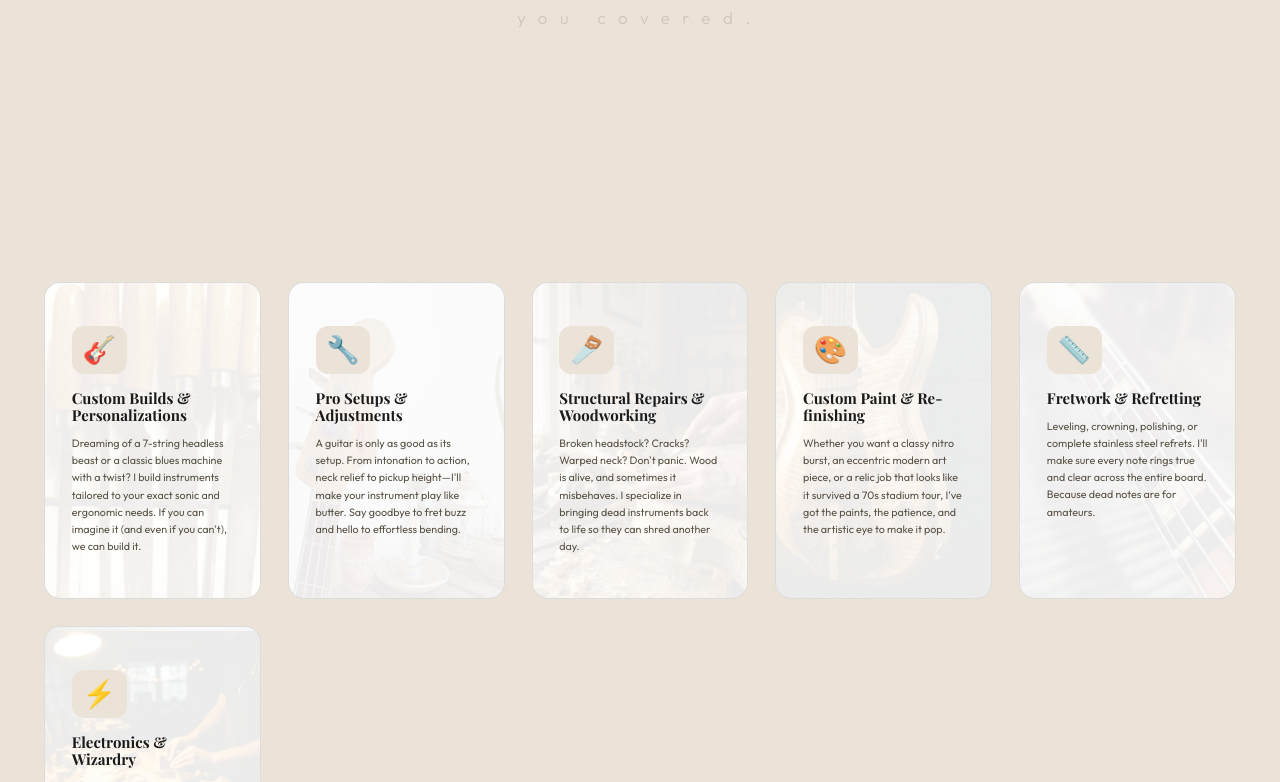
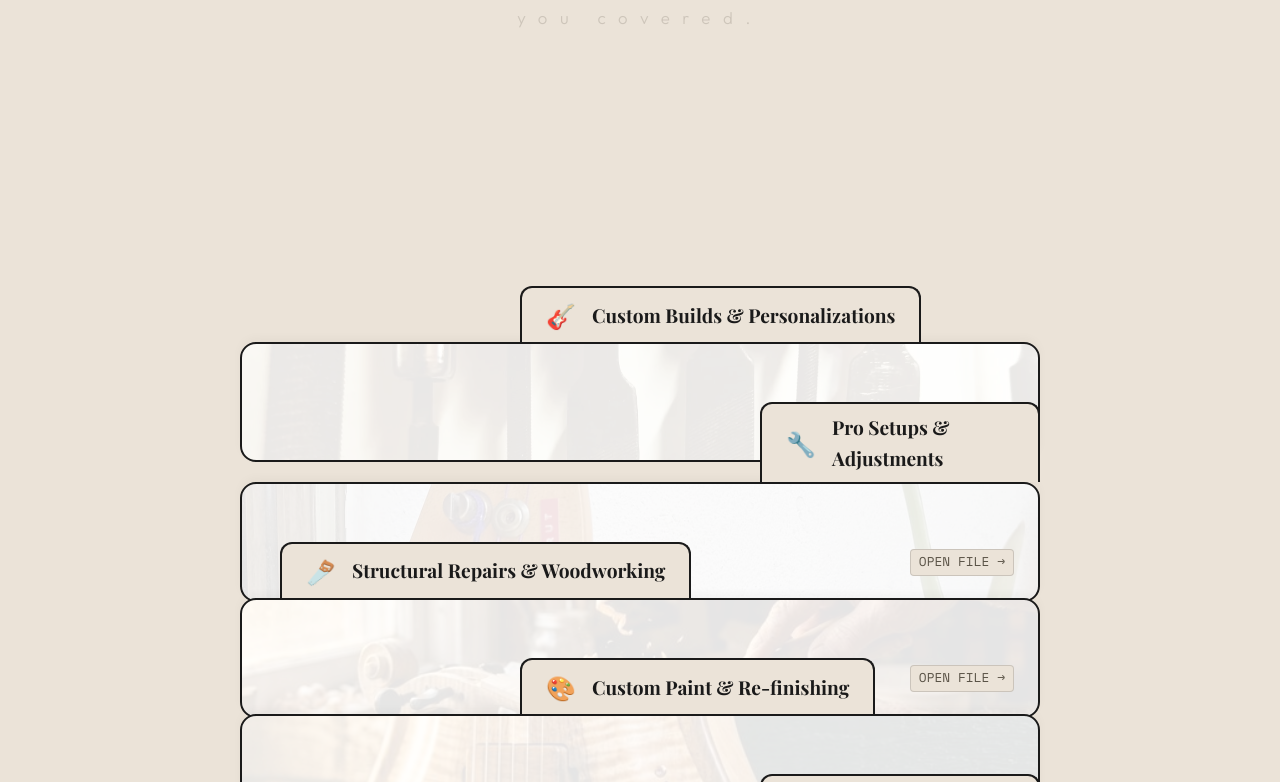
Before and after one commit to JoanDidac/Brut-Guitars, a React (Vite) app: page / in a window 1280 px wide. Shown: the part 4553-5335 px from the top of the page. Built offline with nearby package versions, Linux system fonts and the light colour scheme; a web font is replaced by a local one.

Commit message:
feat(services): transition to interactive stacked manila folder layout

```diff
--- a/src/components/Services.css
+++ b/src/components/Services.css
@@ -43,86 +43,241 @@
     /* Subtle presence */
 }
 
-.services__grid {
-    display: grid;
-    grid-template-columns: repeat(auto-fit, minmax(200px, 1fr));
-    gap: calc(var(--space-lg) * 0.67);
+.services__cabinet {
+    display: flex;
+    flex-direction: column;
+    align-items: stretch;
+    max-width: 800px;
+    margin: 0 auto;
+    padding-top: var(--space-xl);
     position: relative;
     z-index: 2;
-    /* Ensure it stays above the moving header text */
 }
 
-
-.services__card {
-    background: var(--color-bg-card);
-    padding: calc(var(--space-xl) * 0.67) calc(var(--space-lg) * 0.67);
-    border-radius: var(--radius-lg);
-    border: 1px solid var(--color-border-light);
-    transition: box-shadow var(--transition-base), border-color var(--transition-base);
-    display: flex;
-    flex-direction: column;
-    align-items: flex-start;
+.file-folder {
+    width: 100%;
     position: relative;
-    overflow: hidden;
     cursor: pointer;
-    z-index: 1;
-    /* Above vinyl */
+    transition: transform 0.4s cubic-bezier(0.34, 1.56, 0.64, 1);
+    margin-top: -60px;
+    /* Overlap folders */
 }
 
-.services__card::before {
+.file-folder:first-child {
+    margin-top: 0;
+}
+
+.file-folder:hover {
+    transform: translateY(-30px);
+}
+
+.file-folder:hover~.file-folder {
+    transform: translateY(20px);
+    /* Push lower folders down */
+}
+
+/* The tab */
+.folder__tab {
+    display: inline-flex;
+    align-items: center;
+    gap: var(--space-sm);
+    background: var(--color-bg-alt);
+    padding: var(--space-xs) var(--space-md);
+    border: 2px solid var(--color-border);
+    border-bottom: none;
+    border-radius: 12px 12px 0 0;
+    font-family: var(--font-display);
+    font-weight: 700;
+    font-size: 1.2rem;
+    position: relative;
+    z-index: 2;
+    transition: background-color var(--transition-base);
+}
+
+/* To make tabs staggered (left, middle, right), we can use nth-child */
+.file-folder:nth-child(3n+1) .folder__tab {
+    margin-left: 5%;
+}
+
+.file-folder:nth-child(3n+2) .folder__tab {
+    margin-left: 35%;
+}
+
+.file-folder:nth-child(3n+3) .folder__tab {
+    margin-left: 65%;
+}
+
+.folder__icon {
+    font-size: 1.5rem;
+}
+
+/* The jacket */
+.folder__jacket {
+    background: var(--color-bg-card);
+    border: 2px solid var(--color-border);
+    border-radius: var(--radius-lg);
+    height: 120px;
+    /* Fixed height for the closed folder */
+    position: relative;
+    z-index: 1;
+    overflow: hidden;
+    box-shadow: 0 -4px 10px rgba(0, 0, 0, 0.03);
+    display: flex;
+    justify-content: flex-end;
+    align-items: flex-end;
+    padding: var(--space-md);
+    transition: border-color var(--transition-base), background-color var(--transition-base);
+}
+
+.folder__jacket::before {
     content: '';
     position: absolute;
-    top: 0;
-    left: 0;
-    right: 0;
-    bottom: 0;
+    inset: 0;
     background-image: var(--bg-img);
     background-size: cover;
     background-position: center;
-    opacity: 0.08;
-    /* Low opacity like hero */
+    opacity: 0.1;
+    z-index: 0;
     transition: opacity var(--transition-base), transform var(--transition-slow);
-    z-index: 0;
 }
 
-.services__card:hover::before {
+.file-folder:hover .folder__jacket::before {
     opacity: 0.15;
     transform: scale(1.05);
-    /* Slight zoom on hover */
 }
 
-.services__card>* {
-    position: relative;
-    z-index: 1;
-    /* Keep text above the background */
-}
-
-.services__card:hover {
-    box-shadow: 0 10px 30px rgba(0, 0, 0, 0.05);
+.file-folder:hover .folder__tab,
+.file-folder:hover .folder__jacket {
     border-color: var(--color-text-dim);
 }
 
-.services__icon {
-    font-size: calc(2.5rem * 0.67);
-    line-height: 1;
-    margin-bottom: calc(var(--space-md) * 0.67);
+.folder__hint {
+    font-family: var(--font-mono);
+    font-size: 0.8rem;
+    text-transform: uppercase;
+    color: var(--color-text-muted);
+    z-index: 1;
     background: var(--color-bg-alt);
-    padding: calc(var(--space-sm) * 0.67);
-    border-radius: var(--radius-md);
+    padding: 2px 8px;
+    border-radius: 4px;
+    border: 1px solid var(--color-border-light);
 }
 
-.services__card-title {
-    font-family: var(--font-display);
-    font-size: calc(1.4rem * 0.67);
-    font-weight: 700;
-    margin-bottom: calc(var(--space-sm) * 0.67);
-    color: var(--color-text);
+/* Modal Overlay */
+.file-modal-backdrop {
+    position: fixed;
+    inset: 0;
+    background: rgba(0, 0, 0, 0.4);
+    backdrop-filter: blur(8px);
+    z-index: 1000;
+    display: flex;
+    justify-content: center;
+    align-items: center;
+    padding: var(--space-md);
+    opacity: 0;
+    animation: fadeIn 0.3s forwards;
 }
 
-.services__card-desc {
-    font-size: calc(1rem * 0.67);
+.file-modal {
+    background: var(--color-bg);
+    width: 100%;
+    max-width: 800px;
+    max-height: 90vh;
+    border: 2px solid var(--color-border);
+    border-radius: var(--radius-lg);
+    box-shadow: 20px 20px 0 rgba(0, 0, 0, 0.1);
+    /* Brutalist shadow */
+    display: flex;
+    flex-direction: column;
+    overflow: auto;
+    transform: translateY(50px);
+    animation: slideUp 0.4s cubic-bezier(0.34, 1.56, 0.64, 1) forwards;
+}
+
+.file-modal__header {
+    display: flex;
+    justify-content: space-between;
+    align-items: center;
+    padding: var(--space-md) var(--space-lg);
+    border-bottom: 2px solid var(--color-border);
+    background: var(--color-bg-alt);
+    position: sticky;
+    top: 0;
+    z-index: 10;
+}
+
+.file-modal__title {
+    font-family: var(--font-display);
+    font-size: 2rem;
+    display: flex;
+    align-items: center;
+    gap: var(--space-sm);
+    margin: 0;
+}
+
+.file-modal__close {
+    font-size: 2.5rem;
+    cursor: pointer;
+    line-height: 1;
+    padding: 0 var(--space-xs);
+    color: var(--color-text);
+    transition: transform var(--transition-fast);
+}
+
+.file-modal__close:hover {
+    transform: scale(1.1);
+}
+
+.file-modal__content {
+    display: grid;
+    grid-template-columns: 1fr 1fr;
+    gap: var(--space-lg);
+    padding: var(--space-lg);
+}
+
+.file-modal__desc {
+    font-size: 1.1rem;
+    line-height: 1.6;
     color: var(--color-text-muted);
-    line-height: 1.6;
+}
+
+.file-modal__desc p {
+    margin-bottom: var(--space-md);
+}
+
+.file-modal__image {
+    width: 100%;
+    height: 100%;
+    min-height: 300px;
+    object-fit: cover;
+    border-radius: var(--radius-md);
+    border: 1px solid var(--color-border);
+}
+
+@keyframes fadeIn {
+    to {
+        opacity: 1;
+    }
+}
+
+@keyframes slideUp {
+    to {
+        transform: translateY(0);
+    }
+}
+
+@media (max-width: 768px) {
+    .file-modal__content {
+        grid-template-columns: 1fr;
+    }
+
+    .file-modal__image {
+        min-height: 200px;
+    }
+
+    .file-folder:nth-child(n) .folder__tab {
+        margin-left: var(--space-sm);
+    }
 }
 
 /* Abstract modern art background shapes */
@@ -145,11 +300,9 @@
 }
 
 @media (max-width: 1023px) {
-    .services__grid {
-        grid-template-columns: 1fr;
-    }
-
     .services__header {
         margin-bottom: var(--space-xl);
     }
 }
+
+@media (max-width: 600px) {}
--- a/src/components/Services.jsx
+++ b/src/components/Services.jsx
@@ -1,4 +1,4 @@
-import { useLayoutEffect, useRef } from 'react';
+import { useLayoutEffect, useRef, useState } from 'react';
 import { gsap } from 'gsap';
 import { ScrollTrigger } from 'gsap/ScrollTrigger';
 import './Services.css';
@@ -14,6 +14,7 @@ gsap.registerPlugin(ScrollTrigger);
 
 export default function Services({ onNavigate }) {
     const sectionRef = useRef(null);
+    const [activeFolder, setActiveFolder] = useState(null);
 
     useLayoutEffect(() => {
         let ctx = gsap.context(() => {
@@ -51,7 +52,7 @@ export default function Services({ onNavigate }) {
             // 2. Header text animation OUT timeline
             const outTl = gsap.timeline({
                 scrollTrigger: {
-                    trigger: ".services__grid",
+                    trigger: ".services__cabinet",
                     start: "top 90%", // Trigger when top of grid enters bottom of viewport (screenshot state)
                     end: "top -10%",  // Ends when grid mostly covers the area
                     scrub: 1
@@ -84,7 +85,7 @@ export default function Services({ onNavigate }) {
                         scale: 1,
                         ease: "power1.inOut",
                         scrollTrigger: {
-                            trigger: ".services__grid",
+                            trigger: ".services__cabinet",
                             start: "top 30%", // Fade in starts after text has significantly disintegrated
                             end: "top -20%",
                             scrub: 1
@@ -94,12 +95,12 @@ export default function Services({ onNavigate }) {
             }
 
             // Simple stagger fade in for cards on all devices
-            gsap.fromTo('.services__card',
+            gsap.fromTo('.file-folder',
                 { y: 50, opacity: 0 },
                 {
                     y: 0, opacity: 1, stagger: 0.15, duration: 0.8, ease: "power2.out",
                     scrollTrigger: {
-                        trigger: ".services__grid",
+                        trigger: ".services__cabinet",
                         start: "top 80%"
                     }
                 }
@@ -169,24 +170,54 @@ export default function Services({ onNavigate }) {
                     </p>
                 </div>
 
-                <div className="services__grid">
+                <div className="services__cabinet">
                     <div className="grid-background-svg">
                         <img src={patternSvg} alt="Decorative pattern" />
                     </div>
-                    {services.map((service) => (
+                    {services.map((service, index) => (
                         <div
                             key={service.id}
-                            className="services__card"
-                            style={{ '--bg-img': `url(${service.img})` }}
-                            onClick={() => onNavigate && onNavigate('services', service.id)}
+                            className={`file-folder ${activeFolder?.id === service.id ? 'active' : ''}`}
+                            style={{ '--bg-img': `url(${service.img})`, zIndex: index }}
+                            onClick={() => setActiveFolder(service)}
                         >
-                            <div className="services__icon">{service.icon}</div>
-                            <h4 className="services__card-title">{service.title}</h4>
-                            <p className="services__card-desc">{service.desc}</p>
+                            <div className="folder__tab">
+                                <span className="folder__icon">{service.icon}</span>
+                                <span className="folder__title">{service.title}</span>
+                            </div>
+                            <div className="folder__jacket">
+                                <span className="folder__hint">Open File &rarr;</span>
+                            </div>
                         </div>
                     ))}
                 </div>
             </div>
+
+            {/* Folder Modal */}
+            {activeFolder && (
+                <div className="file-modal-backdrop" onClick={() => setActiveFolder(null)}>
+                    <div className="file-modal" onClick={e => e.stopPropagation()}>
+                        <div className="file-modal__header">
+                            <h3 className="file-modal__title">
+                                <span>{activeFolder.icon}</span> {activeFolder.title}
+                            </h3>
+                            <button className="file-modal__close" onClick={() => setActiveFolder(null)}>&times;</button>
+                        </div>
+                        <div className="file-modal__content">
+                            <div className="file-modal__desc">
+                                <p>{activeFolder.desc}</p>
+                                <button
+                                    className="btn-pill btn-pill--dark mt-md"
+                                    onClick={() => onNavigate && onNavigate('services', activeFolder.id)}
+                                >
+                                    View Service Page
+                                </button>
+                            </div>
+                            <img src={activeFolder.img} alt={activeFolder.title} className="file-modal__image" />
+                        </div>
+                    </div>
+                </div>
+            )}
         </section>
     );
 }
```
